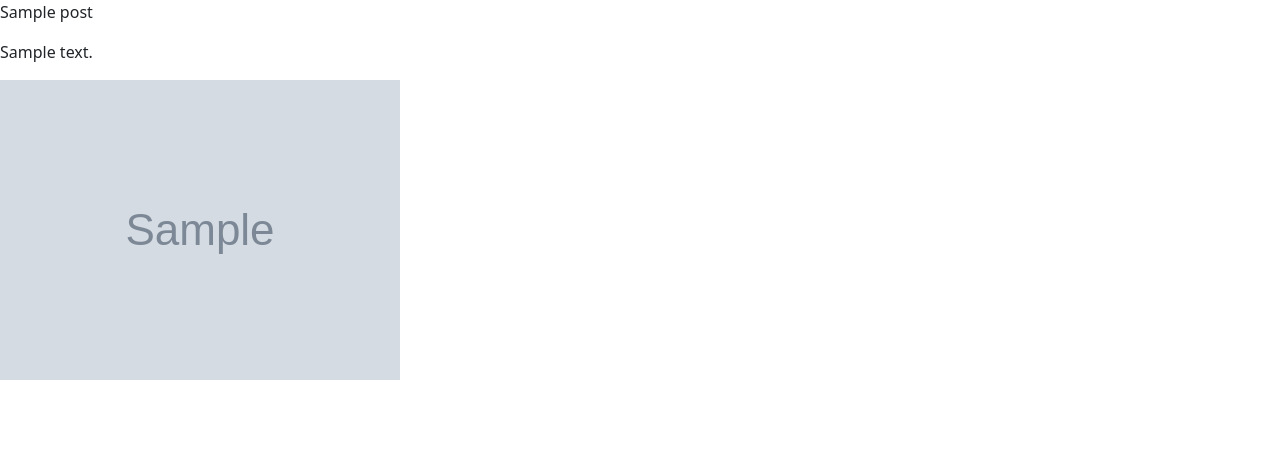
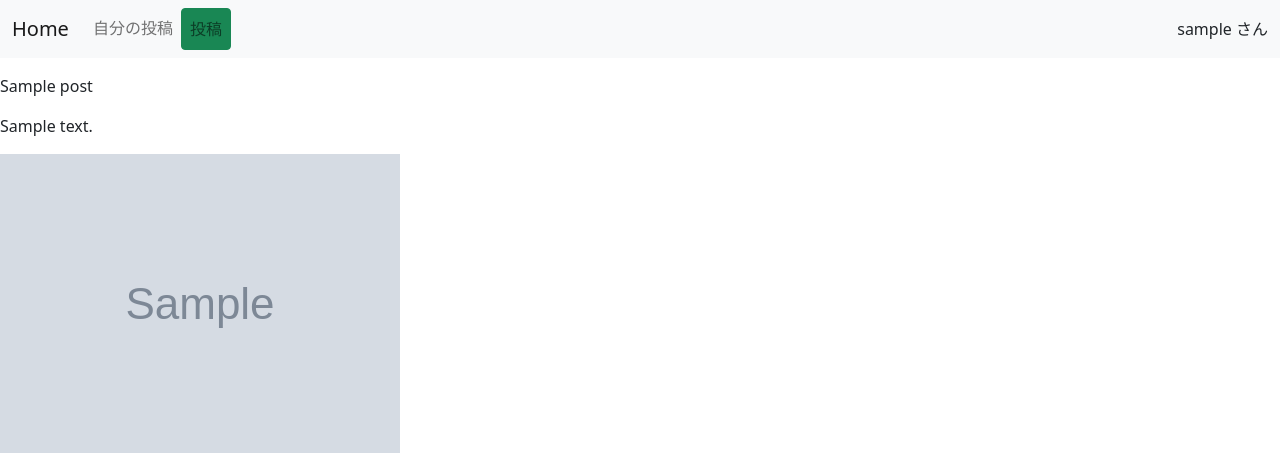
Before and after one commit to RajikuBlanc/django-sns-app, a Django app: page /detail/1 in a window 1280 px wide. Shown: the top 453 px of the page. Run offline with Django 3.2, Linux system fonts and the light colour scheme; a user stored in the database is signed in; tables that the repository leaves empty hold one stand-in row (values such as "Sample post"); grey boxes marked "Sample" are stand-in pictures.

Commit message:
投稿機能

```diff
--- a/snsapp/urls.py
+++ b/snsapp/urls.py
@@ -1,10 +1,11 @@
 from django.urls import path
-from .views import Home, MyPost, DetailPost
+from .views import Home, MyPost, DetailPost,CreatePost
 
 
 urlpatterns = [
     path('', Home.as_view(), name='home'),
     path('mypost/', MyPost.as_view(), name='mypost'),
     path('detail/<int:pk>', DetailPost.as_view(), name='detail'),
+    path('create/', CreatePost.as_view(), name='create'),
 
 ]
--- a/snsapp/views.py
+++ b/snsapp/views.py
@@ -1,5 +1,6 @@
 from django.contrib.auth.mixins import LoginRequiredMixin
-from django.views.generic import ListView, DetailView
+from django.views.generic import ListView, DetailView,CreateView
+from django.urls import reverse_lazy
 from .models import Post
 
 
@@ -25,3 +26,13 @@ class DetailPost(LoginRequiredMixin, DetailView):
     # 投稿の詳細を表示
     model = Post
     template_name = 'detail.html'
+
+class CreatePost(LoginRequiredMixin, CreateView):
+    model = Post
+    template_name = 'create.html'
+    fields = ['title','content','image']
+    success_url = reverse_lazy('mypost')
+
+    def form_valid(self, form):
+        form.instance.user = self.request.user
+        return super().form_valid(form)
--- a/templates/base.html
+++ b/templates/base.html
@@ -8,38 +8,64 @@
     <meta name="viewport" content="width=device-width, initial-scale=1">
 
     <!-- Bootstrap CSS -->
-    <link href="https://cdn.jsdelivr.net/npm/bootstrap@5.0.0-beta3/dist/css/bootstrap.min.css" rel="stylesheet" integrity="sha384-eOJMYsd53ii+scO/bJGFsiCZc+5NDVN2yr8+0RDqr0Ql0h+rP48ckxlpbzKgwra6" crossorigin="anonymous">
-    <link rel="stylesheet" href="https://use.fontawesome.com/releases/v5.15.1/css/all.css" integrity="sha384-vp86vTRFVJgpjF9jiIGPEEqYqlDwgyBgEF109VFjmqGmIY/Y4HV4d3Gp2irVfcrp" crossorigin="anonymous">
-    {% block customcss %}
-    {% endblock customcss %}
+    <link
+      href="https://cdn.jsdelivr.net/npm/bootstrap@5.0.0-beta3/dist/css/bootstrap.min.css"
+      rel="stylesheet"
+      integrity="sha384-eOJMYsd53ii+scO/bJGFsiCZc+5NDVN2yr8+0RDqr0Ql0h+rP48ckxlpbzKgwra6"
+      crossorigin="anonymous">
+    <link
+      rel="stylesheet"
+      href="https://use.fontawesome.com/releases/v5.15.1/css/all.css"
+      integrity="sha384-vp86vTRFVJgpjF9jiIGPEEqYqlDwgyBgEF109VFjmqGmIY/Y4HV4d3Gp2irVfcrp"
+      crossorigin="anonymous">
+    {% block customcss %}{% endblock customcss %}
 
-    <title>SNSアプリサンプル</title>
+    <title>
+      SNSアプリサンプル</title>
   </head>
   <body>
 
-    {% comment %} <nav class="navbar navbar-expand-lg navbar-light bg-light mb-3">
+    <nav class="navbar navbar-expand-lg navbar-light bg-light mb-3">
       <div class="container-fluid">
-          <a class="navbar-brand" href="{% url 'home' %}">Home</a>
-          <button class="navbar-toggler" type="button" data-bs-toggle="collapse" data-bs-target="#navbarNavAltMarkup" aria-controls="navbarNavAltMarkup" aria-expanded="false" aria-label="Toggle navigation">
+        <a class="navbar-brand" href="{% url 'home' %}">
+          Home</a>
+        {% comment %} <button
+          class="navbar-toggler"
+          type="button"
+          data-bs-toggle="collapse"
+          data-bs-target="#navbarNavAltMarkup"
+          aria-controls="navbarNavAltMarkup"
+          aria-expanded="false"
+          aria-label="Toggle navigation">
           <span class="navbar-toggler-icon"></span>
-          </button>
+        </button> {% endcomment %}
         <div class="collapse navbar-collapse" id="navbarNavAltMarkup">
           <div class="navbar-nav">
-              <a class="nav-link" href="{% url 'follow-list' %}">フォローユーザーの投稿</a>
-              <a class="nav-link" href="{% url 'mypost' %}">自分の投稿</a>
-              <a class="nav-link" href="/accounts/logout/">ログアウト</a>
-              <a class="nav-link btn btn-success" href="{% url 'create' %}" role="button">投稿</a>
+            {% comment %} <a class="nav-link" href="{% url 'follow-list' %}">
+              フォローユーザーの投稿</a> {% endcomment %}
+            <a class="nav-link" href="{% url 'mypost' %}">
+              自分の投稿</a>
+            {% comment %} <a class="nav-link" href="/accounts/logout/">
+              ログアウト</a> {% endcomment %}
+            <a class="nav-link btn btn-success" href="{% url 'create' %}" role="button">
+              投稿</a>
           </div>
         </div>
         <div>
-            {{request.user.username}}さん
+          {{request.user.username}}
+          さん
         </div>
       </div>
-      </nav> {% endcomment %}
+    </nav>
 
-      {% block content %}
-      {% endblock content %}
-      <script src="https://cdn.jsdelivr.net/npm/@popperjs/core@2.9.1/dist/umd/popper.min.js" integrity="sha384-SR1sx49pcuLnqZUnnPwx6FCym0wLsk5JZuNx2bPPENzswTNFaQU1RDvt3wT4gWFG" crossorigin="anonymous"></script>
-      <script src="https://cdn.jsdelivr.net/npm/bootstrap@5.0.0-beta3/dist/js/bootstrap.min.js" integrity="sha384-j0CNLUeiqtyaRmlzUHCPZ+Gy5fQu0dQ6eZ/xAww941Ai1SxSY+0EQqNXNE6DZiVc" crossorigin="anonymous"></script>
+    {% block content %}{% endblock content %}
+    <script
+      src="https://cdn.jsdelivr.net/npm/@popperjs/core@2.9.1/dist/umd/popper.min.js"
+      integrity="sha384-SR1sx49pcuLnqZUnnPwx6FCym0wLsk5JZuNx2bPPENzswTNFaQU1RDvt3wT4gWFG"
+      crossorigin="anonymous"></script>
+    <script
+      src="https://cdn.jsdelivr.net/npm/bootstrap@5.0.0-beta3/dist/js/bootstrap.min.js"
+      integrity="sha384-j0CNLUeiqtyaRmlzUHCPZ+Gy5fQu0dQ6eZ/xAww941Ai1SxSY+0EQqNXNE6DZiVc"
+      crossorigin="anonymous"></script>
   </body>
 </html>
```
Also changed, not shown: templates/create.html (added, +11 -0 lines). Lines whose indentation alone changed are shown as unchanged.
